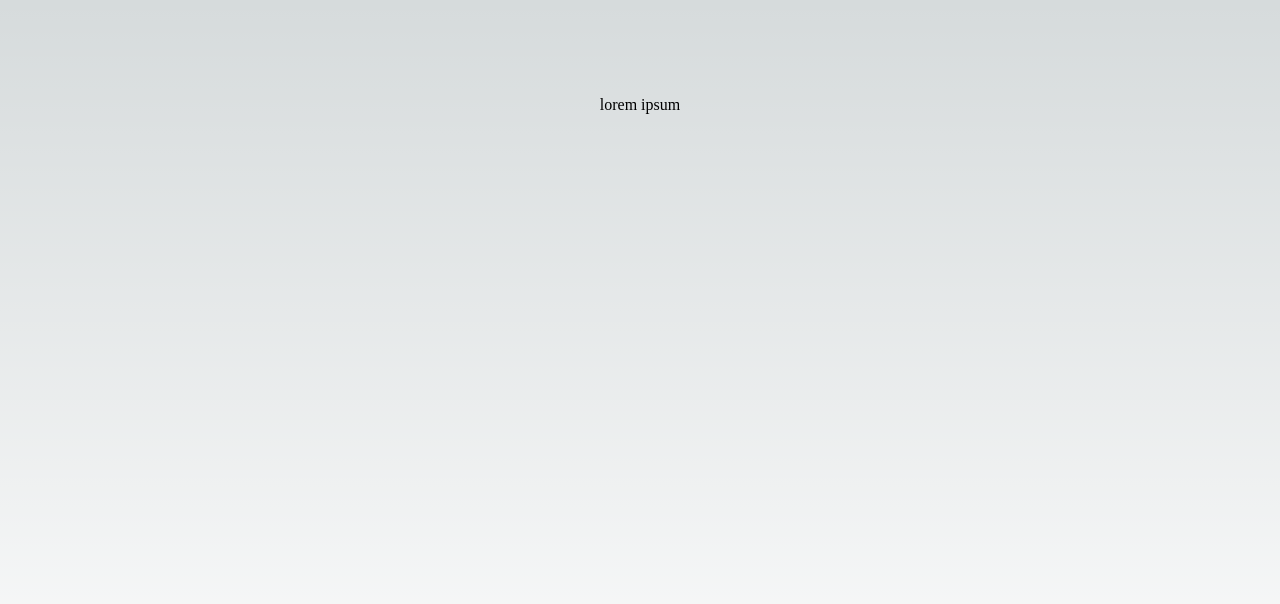
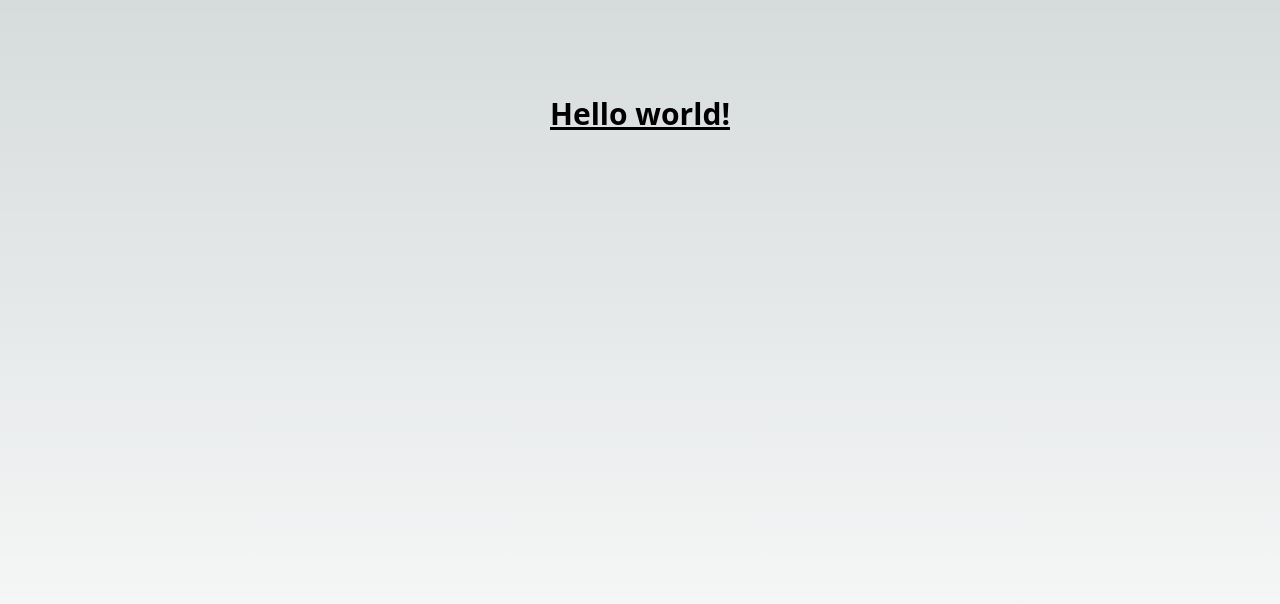
Before and after one commit to bpsmartdesign/technical-test, a Next.js app: page /about in a window 1280 px wide. Shown: the top 604 px of the page. Built offline with nearby package versions, Linux system fonts and the light colour scheme.

Commit message:
chore: Add, config and test `tailwind css`.

```diff
--- a/package.json
+++ b/package.json
@@ -16,5 +16,10 @@
     "next": "13.1.3",
     "react": "18.2.0",
     "react-dom": "18.2.0"
+  },
+  "devDependencies": {
+    "autoprefixer": "^10.4.13",
+    "postcss": "^8.4.21",
+    "tailwindcss": "^3.2.4"
   }
 }
--- /dev/null
+++ b/postcss.config.js
@@ -0,0 +1,6 @@
+module.exports = {
+  plugins: {
+    tailwindcss: {},
+    autoprefixer: {},
+  },
+}
--- a/src/pages/about.jsx
+++ b/src/pages/about.jsx
@@ -1,8 +1,8 @@
-import Head from 'next/head'
-import { Inter } from '@next/font/google'
-import styles from '@/styles/Home.module.css'
+import Head from "next/head";
+import { Inter } from "@next/font/google";
+import styles from "@/styles/Home.module.css";
 
-const inter = Inter({ subsets: ['latin'] })
+const inter = Inter({ subsets: ["latin"] });
 
 export default function Home() {
   return (
@@ -14,8 +14,8 @@
         <link rel="icon" href="/favicon.ico" />
       </Head>
       <main className={styles.main}>
-        <p>lorem ipsum</p>
+        <h1 className="text-3xl font-bold underline">Hello world!</h1>
       </main>
     </>
-  )
+  );
 }
--- a/src/styles/globals.css
+++ b/src/styles/globals.css
@@ -1,3 +1,7 @@
+@tailwind base;
+@tailwind components;
+@tailwind utilities;
+
 :root {
   --max-width: 1100px;
   --border-radius: 12px;
--- /dev/null
+++ b/tailwind.config.js
@@ -0,0 +1,10 @@
+/** @type {import('tailwindcss').Config} */
+module.exports = {
+  content: [
+    "./src/**/*.{js,ts,jsx,tsx}",
+  ],
+  theme: {
+    extend: {},
+  },
+  plugins: [],
+}
```
Also changed, not shown: 1 other file (tests, documents, lock files or other folders).
